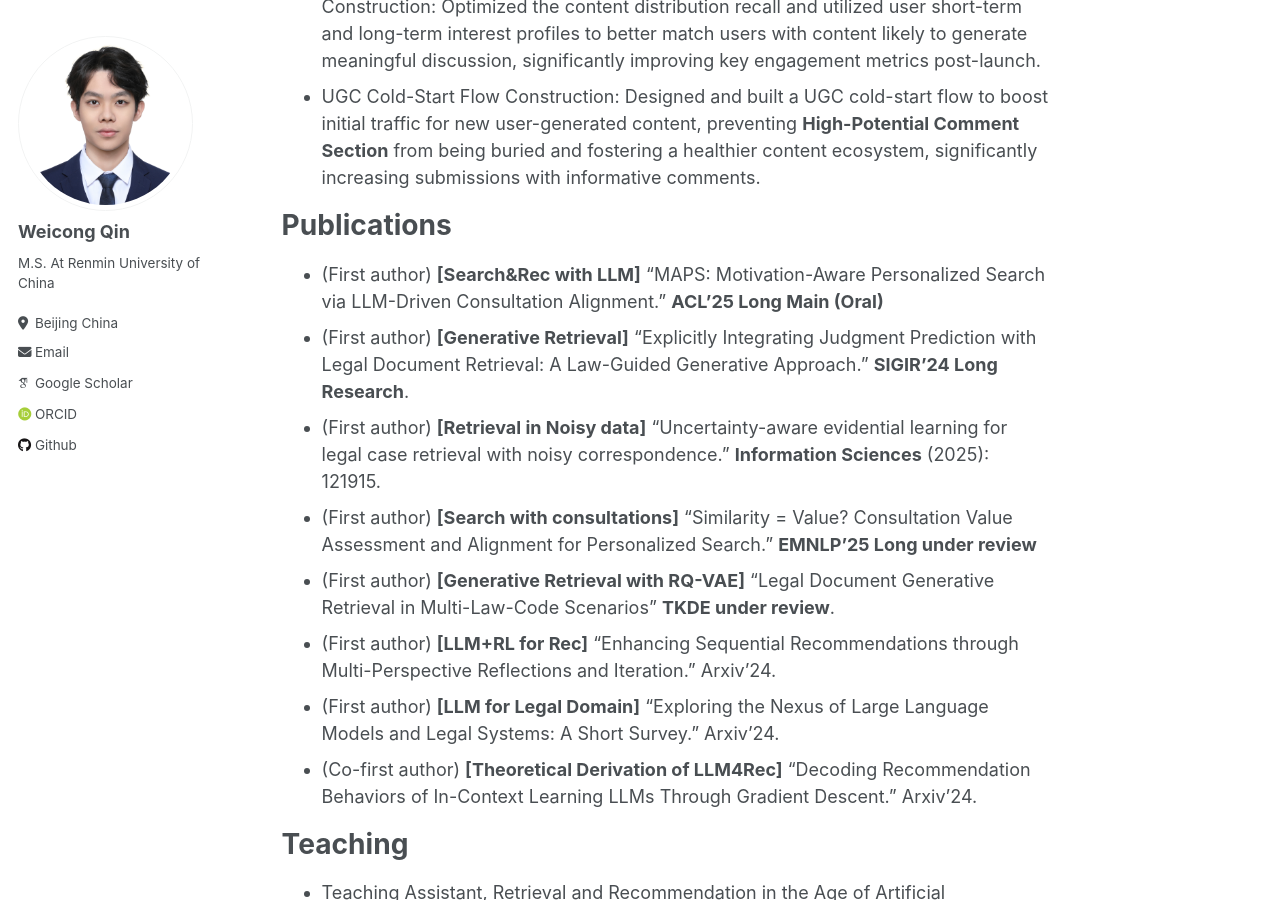
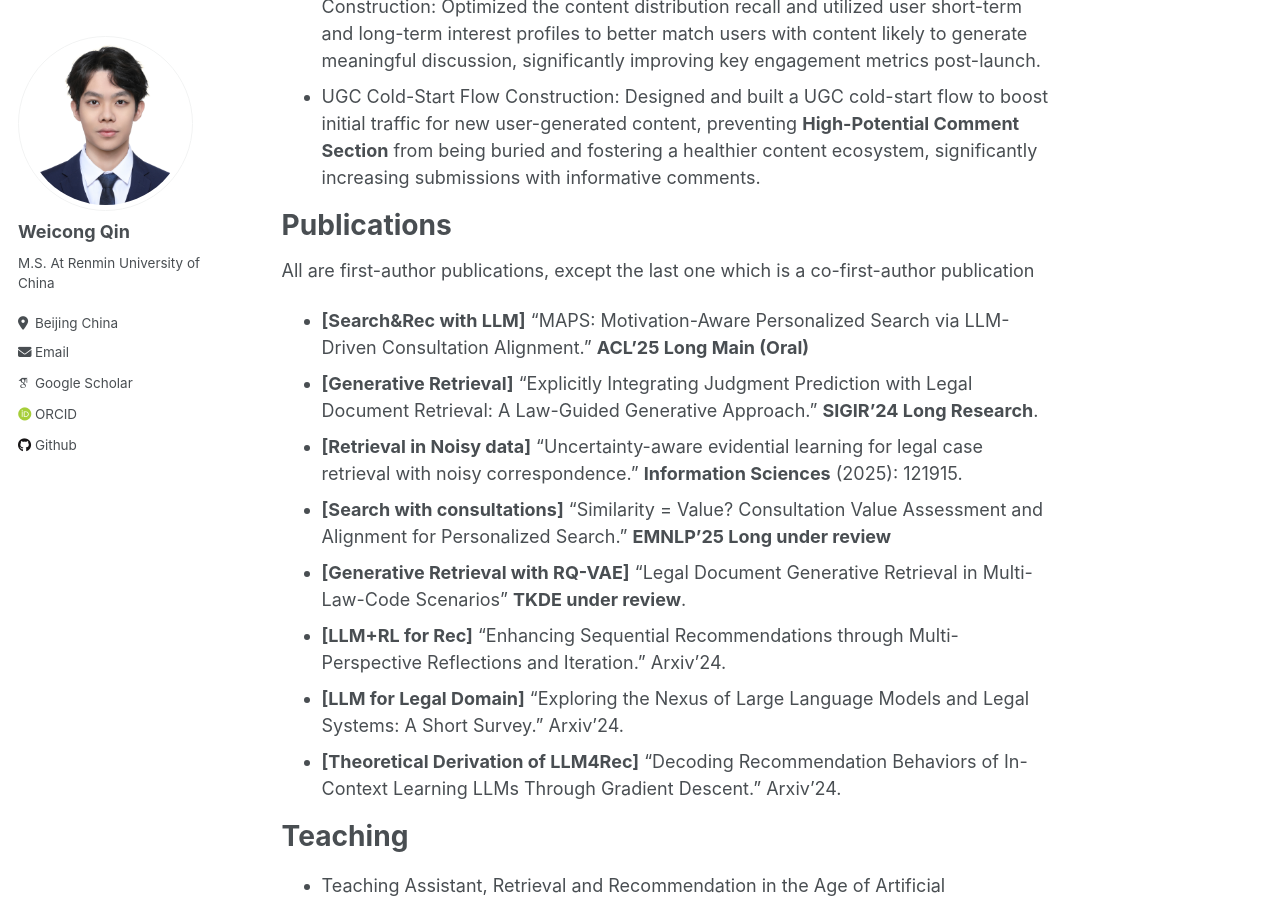
Before and after one commit to E-qin/E-qin.github.io, a Jekyll site: the page built from _pages/about.md, in a window 1280 px wide and 900 px high, scrolled down 1153 px. Built offline with Jekyll 4.4.1, drawn with Linux system fonts in a browser that asks for light colours; some web fonts are replaced.

Commit message:
Update about.md

```diff
--- a/_pages/about.md
+++ b/_pages/about.md
@@ -46,15 +46,16 @@ Internship
 
 Publications
 ============
+All are first-author publications, except the last one which is a co-first-author publication
 
-* (First author) **[Search&Rec with LLM]** "MAPS: Motivation-Aware Personalized Search via LLM-Driven Consultation Alignment." **ACL'25 Long Main (Oral)**
-* (First author) **[Generative Retrieval]** "Explicitly Integrating Judgment Prediction with Legal Document Retrieval: A Law-Guided Generative Approach." **SIGIR'24 Long Research**.
-* (First author) **[Retrieval in Noisy data]** "Uncertainty-aware evidential learning for legal case retrieval with noisy correspondence." **Information Sciences** (2025): 121915.
-* (First author) **[Search with consultations]** "Similarity = Value? Consultation Value Assessment and Alignment for Personalized Search." **EMNLP'25 Long under review**
-* (First author) **[Generative Retrieval with RQ-VAE]** "Legal Document Generative Retrieval in Multi-Law-Code Scenarios" **TKDE under review**.
-* (First author) **[LLM+RL for Rec]** "Enhancing Sequential Recommendations through Multi-Perspective Reflections and Iteration." Arxiv'24.
-* (First author) **[LLM for Legal Domain]** "Exploring the Nexus of Large Language Models and Legal Systems: A Short Survey." Arxiv'24.
-* (Co-first author) **[Theoretical Derivation of LLM4Rec]** "Decoding Recommendation Behaviors of In-Context Learning LLMs Through Gradient Descent." Arxiv'24.
+* **[Search&Rec with LLM]** "MAPS: Motivation-Aware Personalized Search via LLM-Driven Consultation Alignment." **ACL'25 Long Main (Oral)**
+* **[Generative Retrieval]** "Explicitly Integrating Judgment Prediction with Legal Document Retrieval: A Law-Guided Generative Approach." **SIGIR'24 Long Research**.
+* **[Retrieval in Noisy data]** "Uncertainty-aware evidential learning for legal case retrieval with noisy correspondence." **Information Sciences** (2025): 121915.
+* **[Search with consultations]** "Similarity = Value? Consultation Value Assessment and Alignment for Personalized Search." **EMNLP'25 Long under review**
+* **[Generative Retrieval with RQ-VAE]** "Legal Document Generative Retrieval in Multi-Law-Code Scenarios" **TKDE under review**.
+* **[LLM+RL for Rec]** "Enhancing Sequential Recommendations through Multi-Perspective Reflections and Iteration." Arxiv'24.
+* **[LLM for Legal Domain]** "Exploring the Nexus of Large Language Models and Legal Systems: A Short Survey." Arxiv'24.
+* **[Theoretical Derivation of LLM4Rec]** "Decoding Recommendation Behaviors of In-Context Learning LLMs Through Gradient Descent." Arxiv'24.
 
 
 
```
